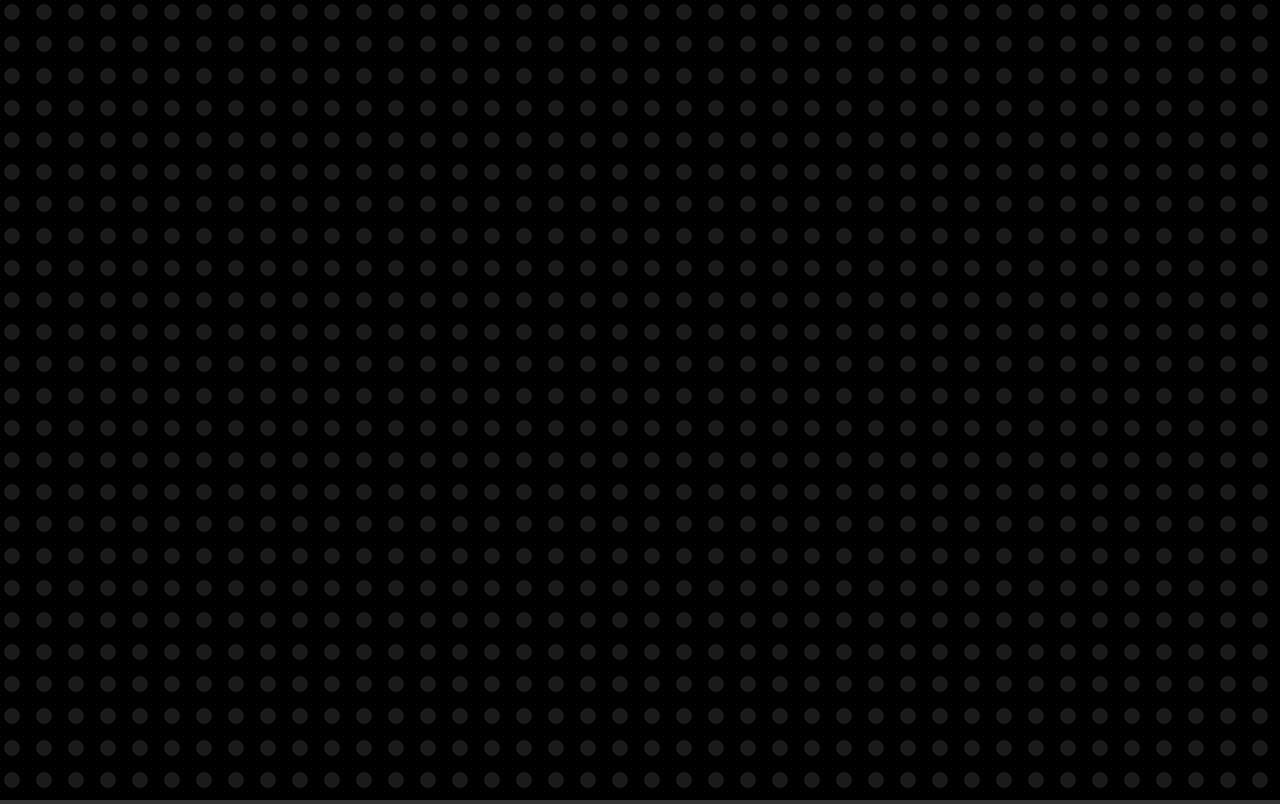
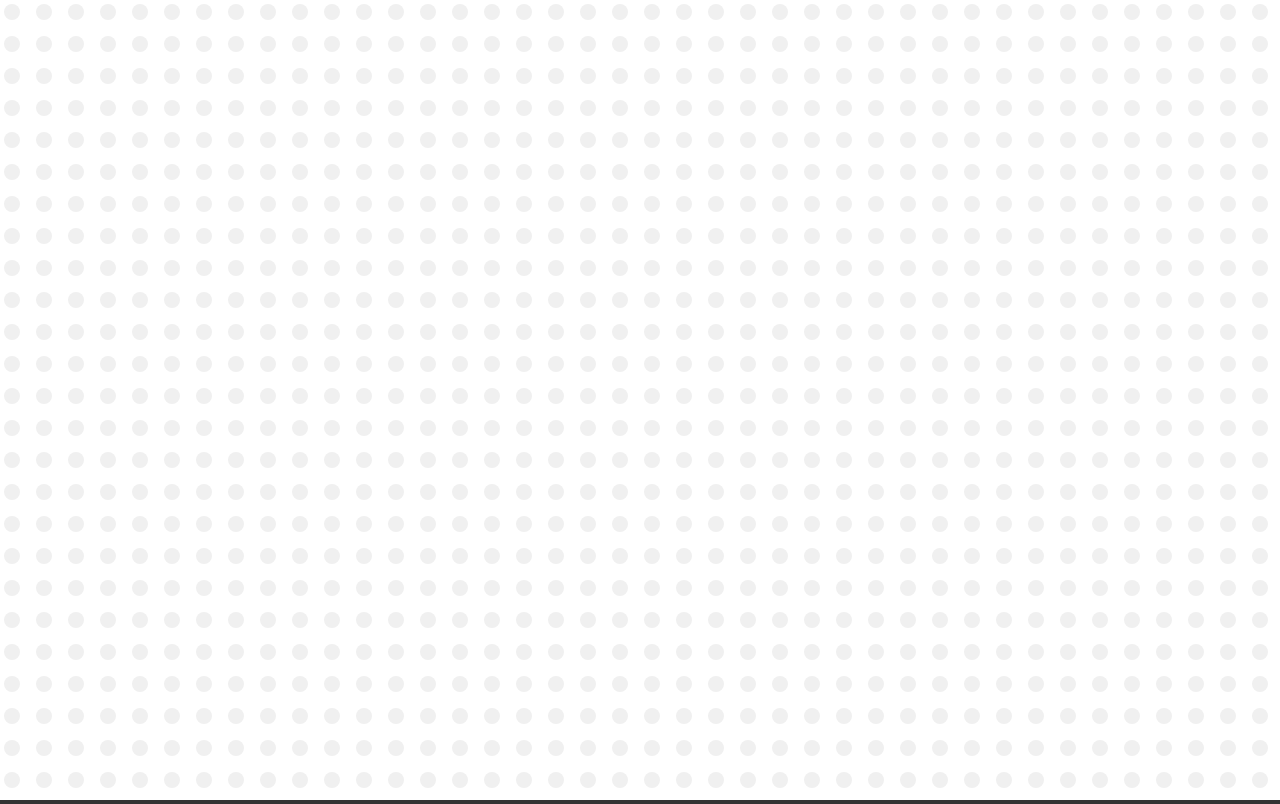
Before and after one commit to sergiks/canvas-hover-trace-effect, a plain HTML site: page index.html in a window 1280 px wide. Drawn offline with Linux system fonts and the light colour scheme.

Commit message:
Red on white colors, intertia

```diff
--- a/index.html
+++ b/index.html
@@ -31,17 +31,71 @@
 			, points = []
 			, radius = 8
 			, x, y
+			, follower
 			, needUpdate = true
 		;
 
+		// mouse follower / smoother
+		function Follower(x,y) {
+			this.x = x || 0;
+			this.y = y || 0;
+			this.tx = x;
+			this.ty = y;
+		}
+
+		Follower.prototype.update = function(delta) {
+			var dx, dy;
+
+			delta = delta || 0.05;
+
+			dx = delta * (this.tx - this.x);
+			dy = delta * (this.ty - this.y);
+
+			this.x += dx;
+			this.y += dy;
+
+			//return true;
+			return dx * dx + dy * dy > 1;
+		}
+
+
+		// for debugging
+		Follower.prototype.render = function(ctx, isActive) {
+			ctx.fillStyle = isActive ? "#33F" : "#009";
+			ctx.fillRect( this.x-2, this.y-2, 4, 4);
+
+			ctx.fillStyle = isActive ? "#3F3" : "#090";
+			ctx.fillRect( this.tx-2, this.ty-2, 4, 4);
+		}
+
+
+		Follower.prototype.goto = function(tx, ty) {
+			this.tx = tx;
+			this.ty = ty;
+
+			return this.update();
+		}
+
+
+		function map( lo, hi, v) {
+			return lo + Math.floor( v * (hi - lo));
+		}
+
 		Point.prototype.render = function(ctx) {
-			var delta;
-			ctx.fillStyle = "rgba(255,255,255," + (0.1 + 0.9 * this.v) + ")";
+			var delta
+			  , r = map( 240, 255, this.v)
+			  , g = map( 240, 0, this.v)
+			  , b = map( 240, 0, this.v)
+			  , a = map( 10, 255, this.v)
+			;
+			ctx.fillStyle = "rgba(" +[r,g,b,a].join(',') + ")";
 		    ctx.beginPath();
 			ctx.arc( this.x, this.y, radius, 0, Math.PI * 2);
 			ctx.fill();
+
 			delta = 0.06 * (this.t - this.v);  // speed of fade
 			this.v += delta;
+
 			return delta * delta > 1e-5;
 		}
 
@@ -50,6 +104,9 @@
 		canvas.height = window.innerHeight;
 
 		document.body.appendChild(canvas);
+
+
+		follower = new Follower( canvas.width/2, canvas.height/2);
 
 		// initialize points
 		for( x = 1.5 * radius; x < canvas.width; x += 4 * radius) {
@@ -66,24 +123,35 @@
 			  , i, dx, dy, distance, p
 			;
 
-			// update points
+			// update follower
+			follower.goto(x,y);
+
+			if( !needUpdate) render(); // wake up?
+		});
+
+
+		function updatePoints() {
+			var i, p, dx, dy, distance;
+
 			for(i = 0; i < points.length; i++) {
 				p = points[i];
-				dx = p.x - x;
-				dy = p.y - y;
+				dx = p.x - follower.x;
+				dy = p.y - follower.y;
 				distance = Math.sqrt( dx * dx + dy * dy);
 				p.t = 1 / (1 + Math.exp( 6 * (distance / (8 * radius) - 1)));
 			}
-
-			if( !needUpdate) render();
-		});
+		}
 
 		// on every frame render
 		function render() {
 			var p, i, changed = false;
 
+			// update follower
+			changed = follower.update(0.1);
+			if( changed) updatePoints();
+
 			// erase canvas
-			ctx.fillStyle = "rgba(0,0,0,1)";
+			ctx.fillStyle = "rgba(255,255,255,1)";
 			ctx.fillRect( 0, 0, canvas.width, canvas.height);
 
 			// render points
@@ -91,6 +159,8 @@
 				p = points[i];
 				changed = p.render(ctx) || changed;
 			}
+
+			//follower.render(ctx, changed); // debugging only
 
 			needUpdate = changed;
 
```
